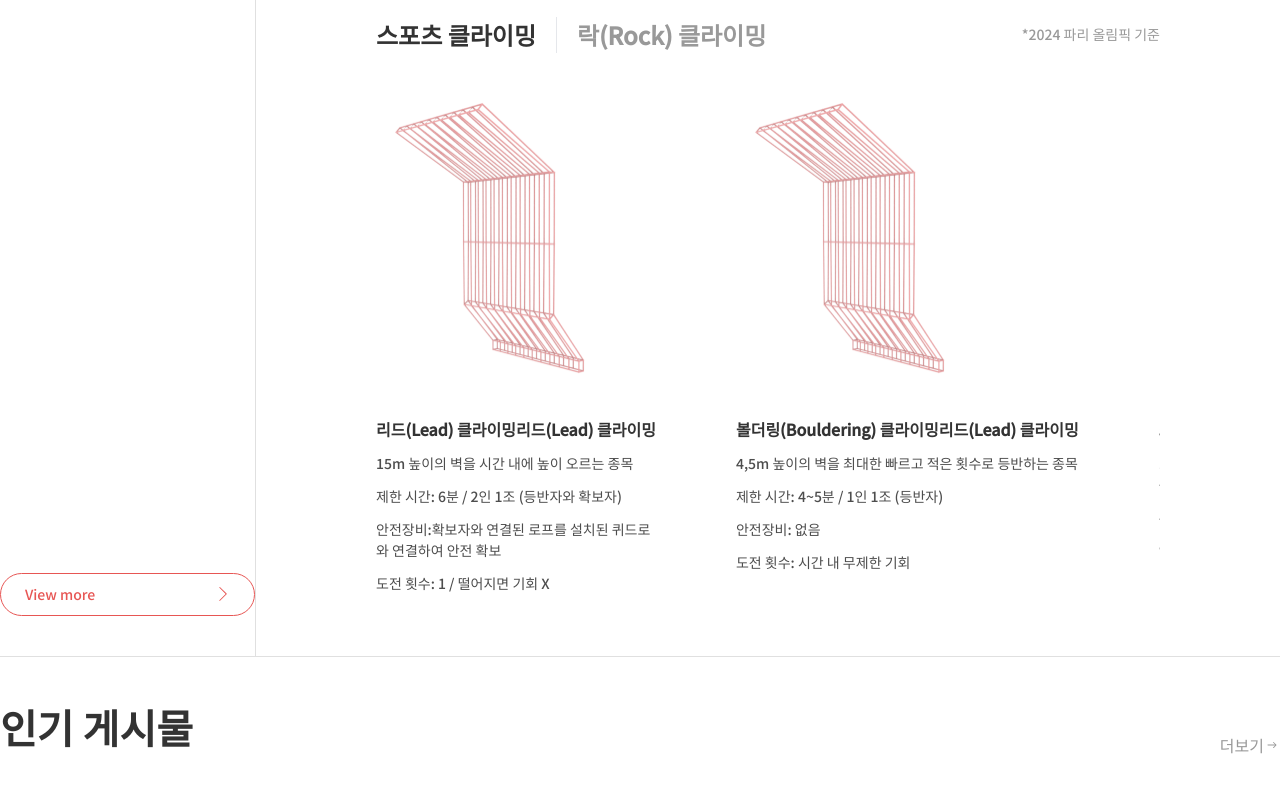
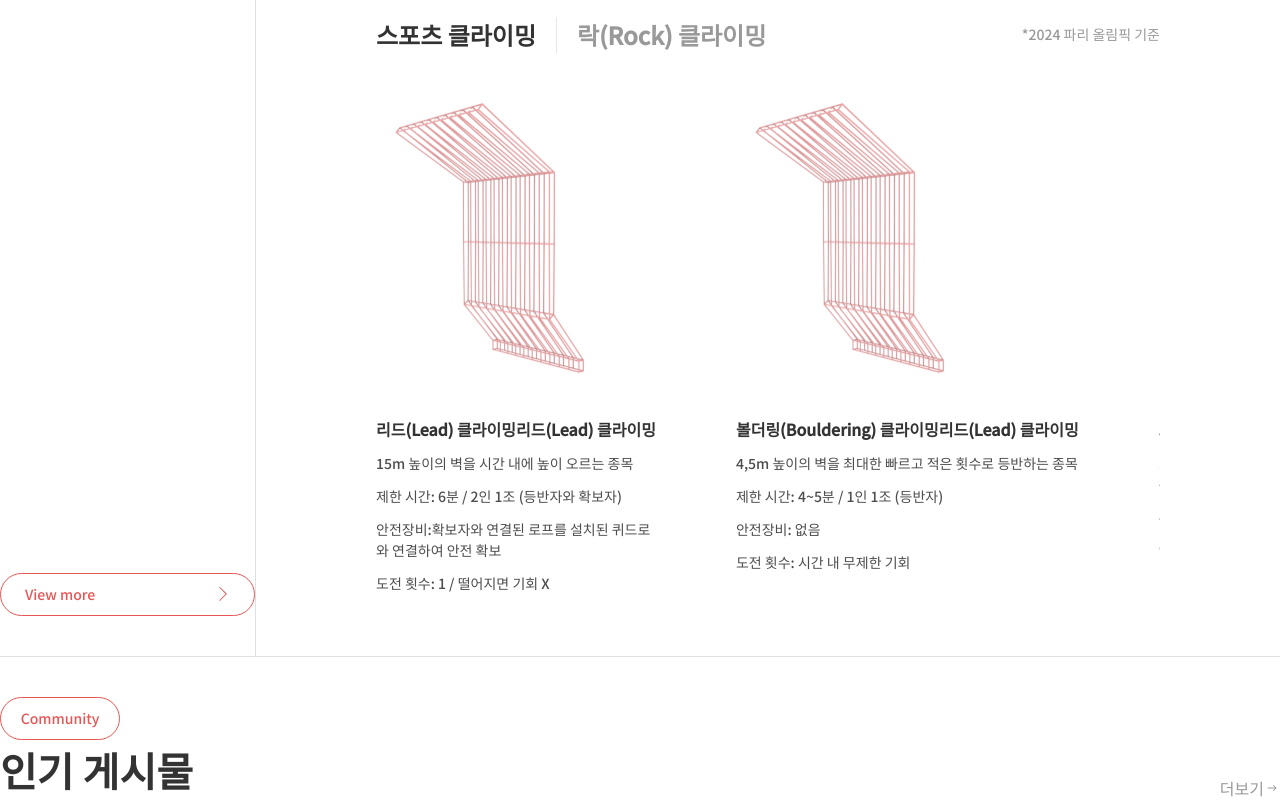
Before and after one commit to Choi-jae-min/Crux_, a Next.js app: page / in a window 1280 px wide. Shown: the part 1582-2382 px from the top of the page. Before the commit the page ends 2339 px from the top, so only its background shows below. Built offline with nearby package versions, Linux system fonts and the light colour scheme.

Commit message:
feat : main badge

```diff
--- /dev/null
+++ b/src/app/component/badges/mainBadge.tsx
@@ -0,0 +1,15 @@
+import React, {FC} from 'react';
+
+interface Props {
+    text : string
+    className? : string
+}
+const MainBadge:FC<Props> = ({text , className}) => {
+    return (
+        <div className={`border border-txt-point text-center text-txt-point bg-white rounded-full py-2.5 items-center text-14 ${className}`}>
+            {text}
+        </div>
+    );
+};
+
+export default MainBadge;
--- a/src/app/page.tsx
+++ b/src/app/page.tsx
@@ -6,6 +6,7 @@ import MainCarousel from "@/app/component/ui/mainCarousel";
 import SideMenu from "@/app/component/ui/sideMenu";
 import MainButton from "@/app/component/buttons/mainButton";
 import {IoIosArrowRoundForward} from "react-icons/io";
+import MainBadge from "@/app/component/badges/mainBadge";
 
 export default function Home() {
   return (
@@ -48,6 +49,7 @@ export default function Home() {
         </article>
 
         <article id={'Popular_posts mx-15'}>
+            <MainBadge text={'Community'} className={'max-w-[120px]'}/>
             <div className={'flex items-end justify-between'}>
                 <h3 className={'text-40 font-bold text-txt-01'}>인기 게시물</h3>
                 <span className={'flex items-center text-txt-03'}>
```
